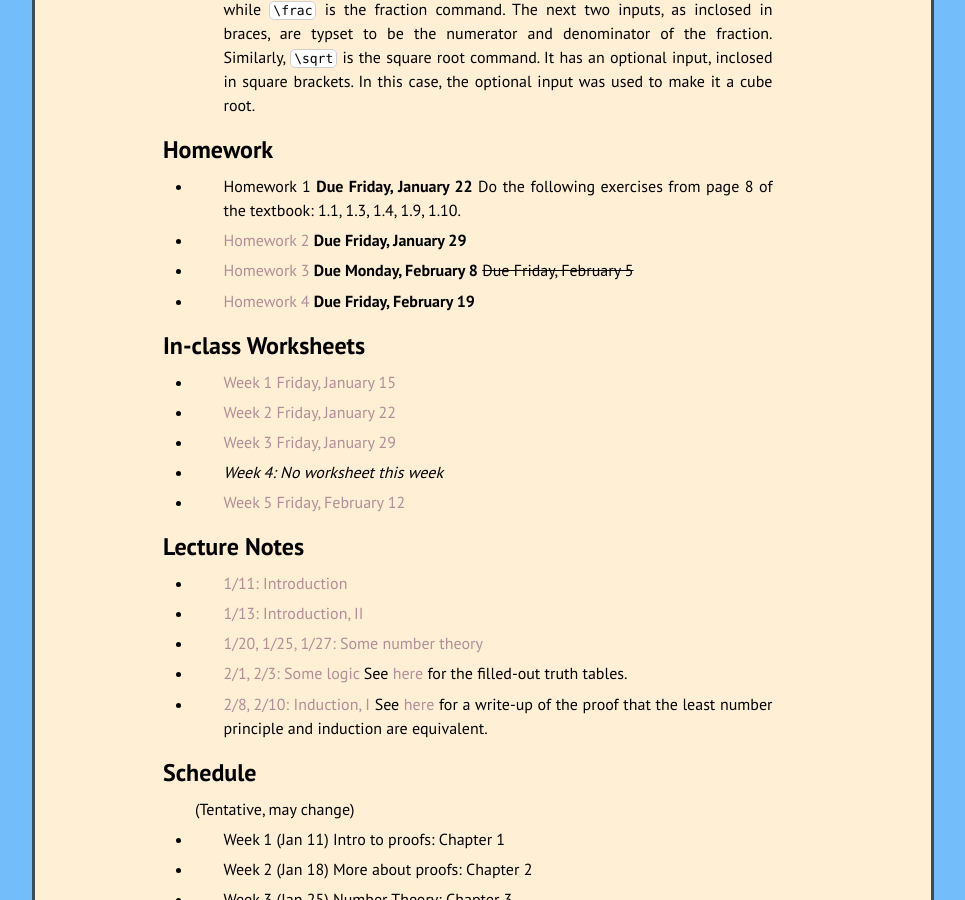
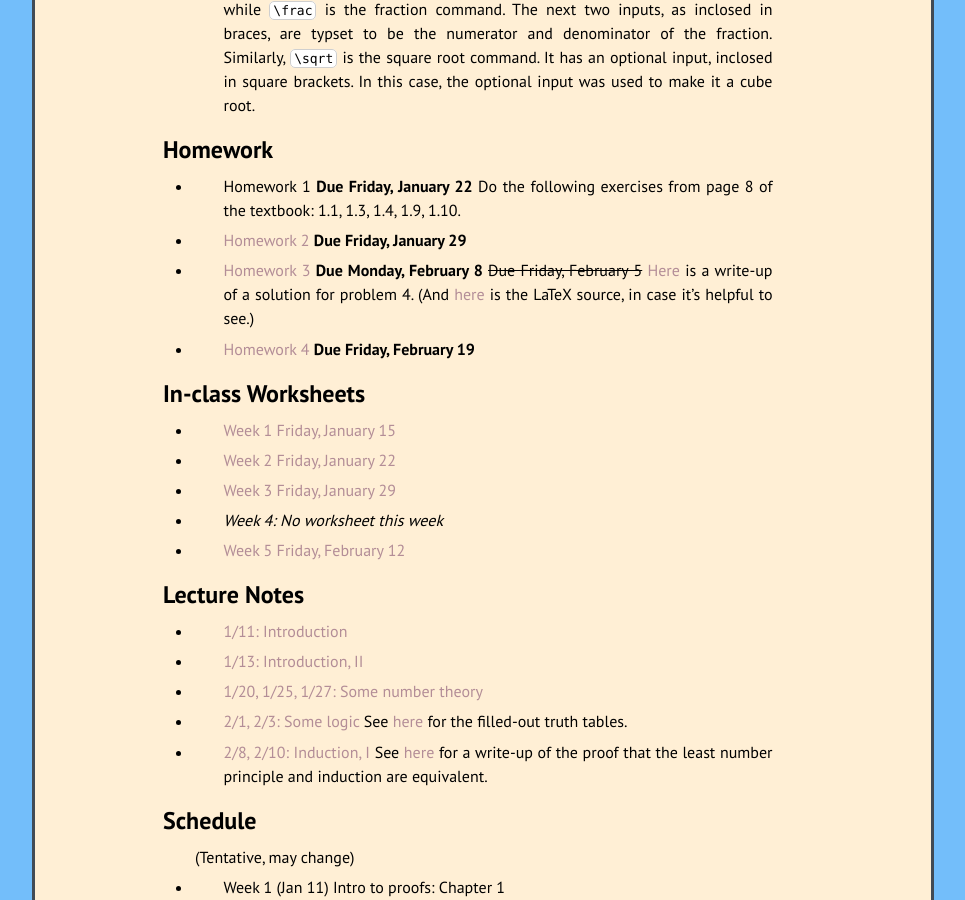
Before and after one commit to kamerynjw/kamerynjw.github.io, a Jekyll site: the page built from teaching/2021/math321.md, in a window 1280 px wide and 900 px high, scrolled down 1336 px. Shown: the whole window, without its empty margins (157-1122 px from the left). Built offline with Jekyll 4.4.1, drawn with Linux system fonts in a browser that asks for light colours; nearby versions of some CDN libraries; formulas are drawn with MathJax 3.

Commit message:
uploaded a homework solution

```diff
--- a/teaching/2021/math321.md
+++ b/teaching/2021/math321.md
@@ -50,7 +50,7 @@ Homework
 
 * [Homework 2]({{ page.url }}hw2.pdf) **Due Friday, January 29**
 
-* [Homework 3]({{ page.url }}hw3.pdf) **Due Monday, February 8** <s>Due Friday, February 5</s>
+* [Homework 3]({{ page.url }}hw3.pdf) **Due Monday, February 8** <s>Due Friday, February 5</s> [Here]({{page.url}}sol3.pdf) is a write-up of a solution for problem 4. (And [here]({{page.url}}sol3.tex) is the LaTeX source, in case it's helpful to see.)
 
 * [Homework 4]({{ page.url }}hw4.pdf) **Due Friday, February 19**
 
```
Also changed, not shown: 2 other files.
